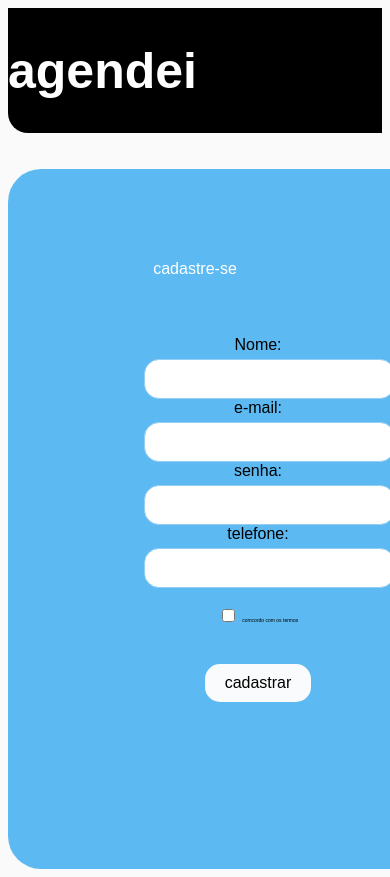
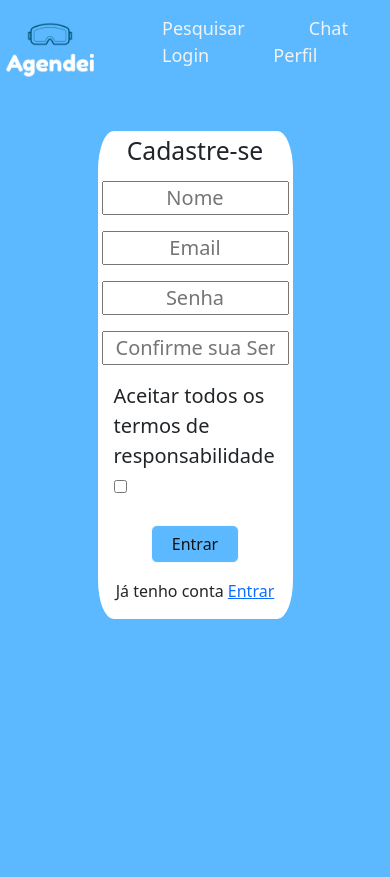
Before and after one commit to MoisesVN/agendei, a PHP site: page /Views/cadastro.html in a window 390 px wide; the page is wider, and only the part inside the window is pictured. After the commit the page ends 619 px from the top of that part, so only its background shows below. Run offline with PHP 8.4, Linux system fonts and the light colour scheme.

Commit message:
Responsividade login/ cadastro

```diff
--- a/App_Agendei/Assets/css/cadastro.css
+++ b/App_Agendei/Assets/css/cadastro.css
@@ -1,87 +1,62 @@
 
-*{
-    font-family: Arial, Helvetica, sans-serif;
-    font-size: 16px;
-}
-body{
-    background-color: rgb(250, 250, 250);
+/*CABEÇALHO*/
+
+header > .interface{
+    display: flex;
+    align-items: center;
+    justify-content: space-between;
 }
 
-main{
-    background-color: white;
-    width: 500px;
-    margin: auto;
-    padding: 10px;
-    box-shadow: 3px 3px 5px black;
-}
-.agendei{
-    border-top-width: 1px;
-    background-color:#000000;
-    border-radius: 0px 0px 0px 20px;
-    height: 10%; /* 100% da altura da viewport */
-    width: 100%; /* 100% da largura da viewport */
-    position: relative;
-    top: 0;
-    left: 0;
-    z-index: -1;/* Coloca o fundo atrás do conteúdo */
-    display: flex;
-    align-items: center; /* Centraliza verticalmente */
+header a{
+    color: #f2f2f2;
+    text-decoration: none;
+    display: inline-block;
+    transition: .2s;
 }
 
-.border{
-    border-radius: 2.0625rem 2.0625rem 2.0625rem 2.0625rem;
-    background:#5CB9F2;
-    width: 500px;/*autera o tamanho da borda*/
-    height: 150px;
-    display: flex;
-    justify-content: center; /* Centraliza horizontalmente */
-    align-items: center; /* Centraliza verticalmente */
-    height: 700px; /* Altura da div */
-    top: -20px;
-}
-h1{
-    color: rgb(255, 255, 255);
-    font-size: 50px;
-}
-p{
-    color: #ffffff;
-    position: absolute;
-    top: 30%; /* Centraliza verticalmente */
-    left: 50%; /* Centraliza horizontalmente */
-    transform: translate(-50%, -50%);
-}
-form {
-    display: block;
+header a:hover{
+    color: #025373;
+    transform: scale(1.05);
 }
 
-input[type="text"],
-input[type="email"],
-input[type="password"],
-input[type="tel"] {
-    width: 100%;
-    padding: 10px;
-    margin-top: 5px;
-    border: 1px solid #94CEF2;
-    border-radius: 15px;
-}
-input[type="checkbox"]{
-    font-size: 50px;
-}
-button[type="submit"] {
-    background-color: #fafbfc;
-    color: #fff;
-    border: none;
-    border-radius: 15px;
-    padding: 10px 20px;
-    font-size: 16px;
-    margin-top: 20px;
-    cursor: pointer;
-    color: #000000;
+header nav ul{
+    list-style-type: none;
 }
 
-button[type="submit"]:hover {
-    background-color: #00b33c;
+header nav ul li{
+    display: inline-block;
+    font-size: 18px;
+    padding: 0 30px;
 }
-.form-check-label{
-    font-size: 5px;
+
+/*-----------------------------------------------------------*/
+
+#corpo-login{
+    margin-top: 8%;
+    background-color: white;
+    width: 50%;
+    margin-left: 25%;
+    border-radius: 8%;
 }
+
+#titleLogin{
+    text-align: center;
+    margin-top: 2%;
+}
+
+#button{
+    width: 40% ;
+    color: rgb(18, 18, 18);
+}
+
+#form{
+    text-align: center;
+}
+
+#linkCadastro{
+    text-align: center;
+}
+
+#button{
+    background-color: #5CB9FF;
+}
--- a/App_Agendei/Views/agendando.html
+++ b/App_Agendei/Views/agendando.html
@@ -32,7 +32,7 @@
   </div>
 </div>
     <h1>AGENDEI.COM</h1>
-    <div class="container" id="container">
+    <div class="container justify-content-center" id="container">
         <div class="row" id="row">
           <div class="col-sm-3, col-lg-3">
             <select class="form-select form-select-sm" aria-label=".form-select-sm example">
--- a/App_Agendei/Views/cadastro.html
+++ b/App_Agendei/Views/cadastro.html
@@ -4,39 +4,67 @@
 <head>
     <meta charset="UTF-8">
     <meta name="viewport" content="width=device-width, initial-scale=1.0">
+    <title>agendei</title>
+    <link href="https://cdn.jsdelivr.net/npm/bootstrap@5.3.2/dist/css/bootstrap.min.css" rel="stylesheet" integrity="sha384-T3c6CoIi6uLrA9TneNEoa7RxnatzjcDSCmG1MXxSR1GAsXEV/Dwwykc2MPK8M2HN" crossorigin="anonymous">
     <link rel="stylesheet" href="../Assets/css/cadastro.css">
-    <title>agendei</title>
+    <link rel="stylesheet" href="../Assets/css/index.css">
 </head>
 <body>
-    <div class="agendei">
-    <h1 class="txagendei">agendei</h1>
+    <header>
+        <div class="interface">
+            <div class="logo">
+                <a href="../index.html"> <!--Coloquei um '#' para de deixar em aberto, para o caso de precisar colocar algum link de redirecionamento na imagem da Logo-->
+                    <img src="../Assets/img/Logo-Agendei01.jpeg" alt="Logo" height="100" width="100">
+                </a>
+            </div> <!--FINAL DA DIV LOGO-->
+
+            <nav>
+                <ul>
+                    <li><a href="./pesquisa.html">Pesquisar</a></li>
+                    <li><a href="#">Chat</a></li>
+                    <li><a href="./login.html">Login</a></li>
+                    <li><a href="./perfil.html">Perfil</a></li>
+                </ul>
+            </nav>
+        </div> <!--FINAL DA DIV LOGO-->
+    </header>
+    <div id="corpo-login"  class=" conteiner-fluid justify-content-center">
+        <div class="row d-flex justify-content-center">
+            <h2 id="titleLogin">Cadastre-se</h2>
+        </div>
+        <div class=" row  justify-content-center">
+            <form class="col-sm-2, col-md-6">
+                <div class="row form-control-lg  justify-content-center ">
+                    <input type="text"  placeholder="Nome" id="form" class="justify-content-center">
+                </div>
+                <div class="row form-control-lg  justify-content-center ">
+                    <input type="email"  placeholder="Email" id="form" class="justify-content-center">
+                </div>
+                <div class=" row form-control-lg  justify-content-center"  >
+                    <input type="password"  placeholder="Senha" id="form" class="justify-content-center ">
+                </div>
+                <div class=" row form-control-lg  justify-content-center "  >
+                    <input type="password"  placeholder="Confirme sua Senha" id="form" class="justify-content-center ">
+                </div>
+                <div class=" row form-control-lg  justify-content-center mb-3"  >
+                <label for="">Aceitar todos os termos de responsabilidade  <input type="checkbox" id="form" class=" "></label>
+                </div>
+                <div class=" row  justify-content-center">
+                    <button id="button" type="button" class="btn btn-light mb-3 row col-md-2  btn-m" >
+                        Entrar
+                    </button>
+                </div>
+                <div id="linkCadastro" class="row">
+                    <p>Já tenho conta <a href="../Views/perfil.html">Entrar</a></p>
+                </div>
+            </form>
+        </div>
     </div>
-    <br><br>
-    <center>
-        <div class="border">
-
-       <p>cadastre-se</p><br>
-        <form action="/action_page.php">
-            <label for="nome">Nome:</label><br>
-            <input type="text" id="nome" name="nome" required><br>
-            <label for="tx:e-mail">e-mail:</label><br>
-            <input class="e-mail" type="email" id="e-mail" name="e-mail" size="20"><br>
-            <label class="tx:senha" for="pin">senha:</label><br>
-            <input class="senha" type="password" id="pin" name="pin" size="20"><br>
-            <label class="tx:numero" for="tel">telefone:</label><br>
-            <input type="tel" id="phone" name="phone" pattern="[0-9]{3}-[0-9]{2}-[0-9]{3}"><br><br>
-            <input type="checkbox" class="form-check-input" id="exampleCheck1">
-            <label class="form-check-label" for="exampleCheck1">comcordo com os termos</label><br><br>
-            <button type="submit" class="btn btn-primary">cadastrar</button>
-            <a href=""></a>
-        </form>
-
-        </div>
-     </center>
 
 
 
 
 
+<script src="https://cdn.jsdelivr.net/npm/@popperjs/core@2.9.2/dist/umd/popper.min.js" integrity="sha384-IQsoLXl5PILFhosVNubq5LC7Qb9DXgDA9i+tQ8Zj3iwWAwPtgFTxbJ8NT4GN1R8p" crossorigin="anonymous"></script>
 </body>
 </html>
```
Also changed, not shown: App_Agendei/Assets/css/perfil.css (+7 -9 lines), App_Agendei/Views/perfil.html (+6 -17 lines).
